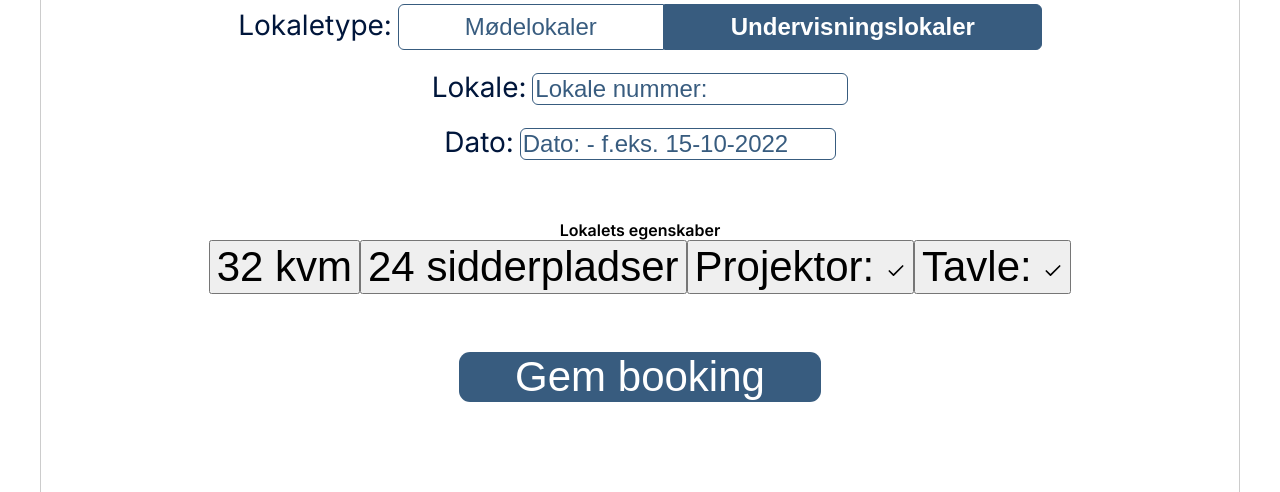
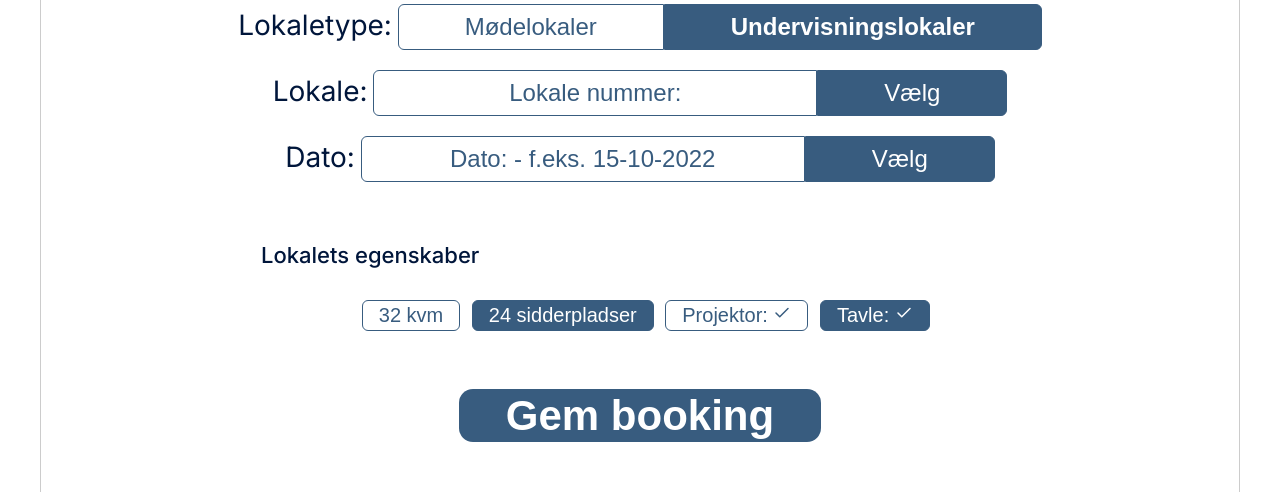
Before and after one commit to PatrickBDJ/react, a React (Create React App) app in the folder mul-bookings-main/: page / in a window 1280 px wide. Both pictures are taken after a click on the button "Ny booking". Shown: the part 298-790 px from the top of the page. Built offline with nearby package versions, Linux system fonts and the light colour scheme; no server answers.

Commit message:
modal css

```diff
--- a/mul-bookings-main/src/components/BookingModal.jsx
+++ b/mul-bookings-main/src/components/BookingModal.jsx
@@ -1,7 +1,7 @@
 import { useState } from "react";
 import { Check } from 'lucide-react';
 
-export default function BookingForm() {
+export default function BookingModal() {
   const [room, setRoom] = useState("");
   const [date, setDate] = useState(""); // date
 
@@ -25,15 +25,13 @@ export default function BookingForm() {
       <h2>Foretag ny booking</h2>
       <br />
       <form id="booking-modal">
-        <div>
-          <div class="btn-group">
-            <label class="label-title-styling">Lokaletype:</label>
-            <button id="inactive-roomtype">Mødelokaler</button>
-            <button id="active-roomtype">Undervisningslokaler</button>
-          </div>
+        <div class="btn-group">
+          <label class="label-title-styling">Lokaletype:</label>
+          <button id="inactive-roomtype">Mødelokaler</button>
+          <button id="active-roomtype">Undervisningslokaler</button>
         </div>
         <br />
-        <div>
+        <div class="btn-group">
           <label class="label-title-styling">Lokale:</label>
           <input class="input-styling"
             type="text"
@@ -41,17 +39,18 @@ export default function BookingForm() {
             name="room"
             value={room}
             onChange={handleRoom} />
+          <button id="select">Vælg</button>
         </div>
         <br />
-        <div>
+        <div class="btn-group">
           <label class="label-title-styling">Dato:</label>
           <input class="input-styling"
             type="text"
             placeholder="Dato: - f.eks. 15-10-2022"
             name="date"
             value={date}
-            onChange={handleDate}
-          />
+            onChange={handleDate} />
+          <button id="select">Vælg</button>
         </div>
         <br /> <br /> <br />
         <div>
@@ -59,10 +58,10 @@ export default function BookingForm() {
           <br />
           <button class="room-attributes room-attributes-inactive">32 kvm</button>
           <button class="room-attributes room-attributes-active">24 sidderpladser</button>
-          <button class="room-attributes room-attributes-inactive">Projektor: <Check size={20} /></button>
-          <button class="room-attributes room-attributes-active">Tavle: <Check size={20} /></button>
+          <button class="room-attributes room-attributes-inactive">Projektor: <Check size={18} /></button>
+          <button class="room-attributes room-attributes-active">Tavle: <Check size={18} /></button>
         </div>
-        <button onClick={handleSubmit} id="header-booking-button">Gem booking</button>
+        <button onClick={handleSubmit} id="save-button">Gem booking</button>
       </form>
     </div>
   );
--- a/mul-bookings-main/src/components/Main.jsx
+++ b/mul-bookings-main/src/components/Main.jsx
@@ -4,7 +4,7 @@ import { useState } from "react";
 import profil from "../assets/profil.svg";
 import calender from "../assets/calender.svg";
 
-function BookingButton() {
+function Main() {
   const [modalIsOpen, setModalIsOpen] = useState(false);
 
   const openModal = () => {
@@ -39,4 +39,4 @@ function BookingButton() {
   );
 }
 
-export default BookingButton;
+export default Main;
--- a/mul-bookings-main/src/components/css/Booking-modal.css
+++ b/mul-bookings-main/src/components/css/Booking-modal.css
@@ -19,7 +19,6 @@
     border-bottom-left-radius: 6px;
 }
 
-
 #active-roomtype {
     background: #385C7F;
     color: white;
@@ -36,17 +35,58 @@
     background-color: #F2F2F2;
 }
 
+.btn-group input {
+    display: inline-block;
+    border: 1px solid #385C7F;
+    font-size: 24px;
+    padding: 8px 66px;
+    text-align: center;
+    cursor: pointer;
+}
 
-/*
-#inactive-roomtype:hover {
+.label-title-styling {
+    margin: 0 0.5% 0 0;
+}
+
+.input-styling {
+    border-top-left-radius: 6px;
+    border-bottom-left-radius: 6px;
+}
+
+.input-styling::placeholder {
+    color: #385C7F;
+}
+
+#select {
+    background: #385C7F;
     color: white;
-    background: #385C7F;
+    font-weight: 400;
+    border-top-right-radius: 6px;
+    border-bottom-right-radius: 6px;
+}
+
+#select:hover {
+    background-color: #577FA7;
+}
+
+.input-styling:hover {
+    background-color: #F2F2F2;
+}
+
+#room-attribute-title {
+    font-size: 22px;
+    font-weight: 500;
+    display: flex;
+    color: #00163B;
+    margin: 0 0 0 200px;
+
 }
 
 .room-attributes {
     font-size: 20px;
     margin-left: 1%;
     margin-top: 1%;
+    padding: 3px 16px;
 }
 
 .room-attributes-active {
@@ -67,19 +107,21 @@
     background: #385C7F;
     color: white;
 
-} */
+}
 
-
-#header-booking-button {
+#save-button {
     background-color: #385C7F;
     border: none;
-    border-radius: 11px;
+    border-radius: 14px;
     color: white;
     width: 362px;
+    line-height: 51px;
+    font-weight: 700;
     height: auto;
     margin-top: 5%;
 }
 
-#booking-modal button {
+#save-button:hover {
+    background-color: #577FA7;
     cursor: pointer;
 }
--- a/mul-bookings-main/src/index.css
+++ b/mul-bookings-main/src/index.css
@@ -66,19 +66,3 @@ code {
 .form-div {
   text-align: center;
 }
-
-.input-styling {
-  background: white;
-  border: 1px solid #385C7F;
-  border-radius: 6px;
-  font-size: 24px;
-  color: #385C7F;
-}
-
-.input-styling::placeholder {
-  color: #385C7F;
-}
-
-.label-title-styling {
-  margin-right: 0.5%;
-}
```
